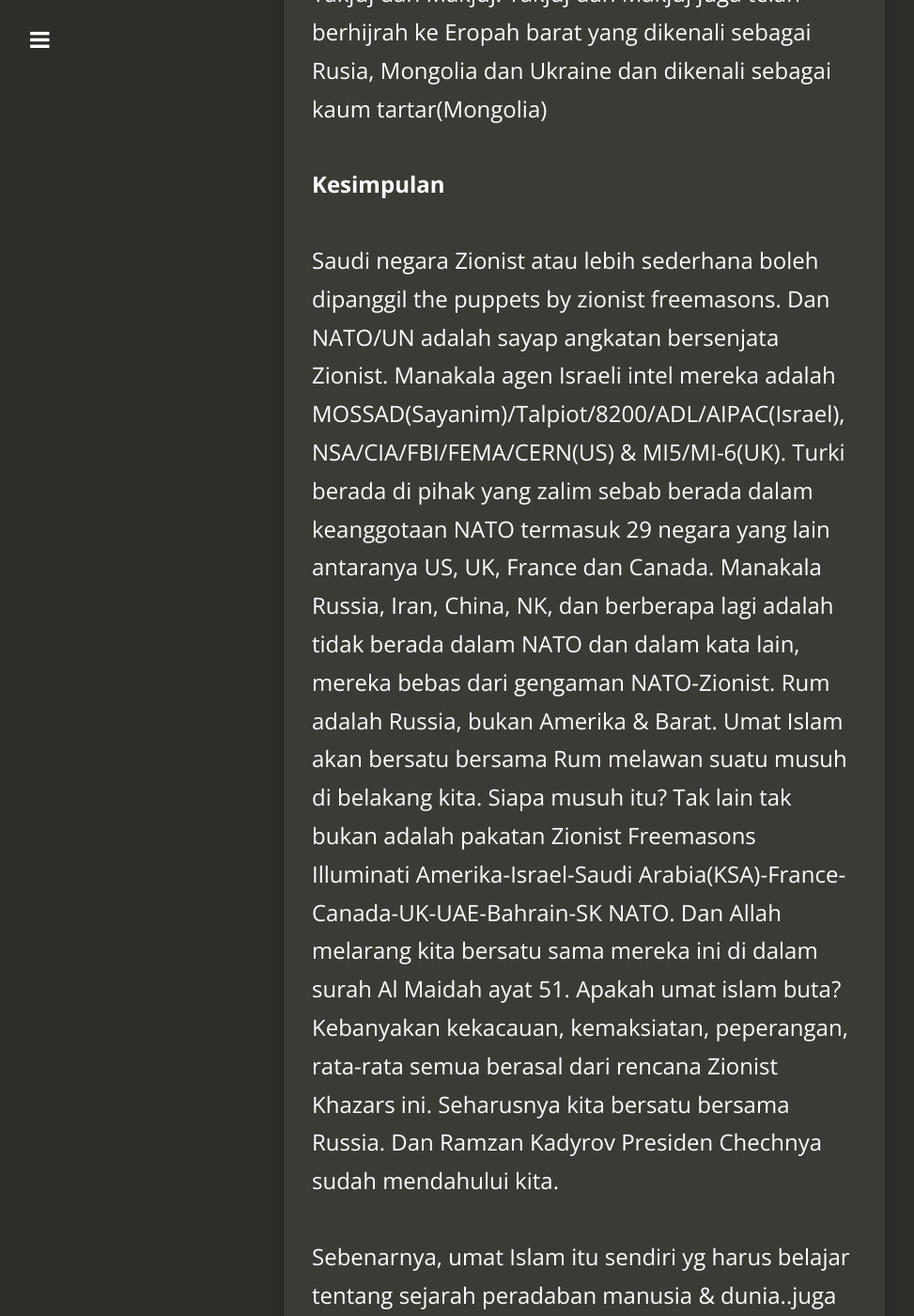
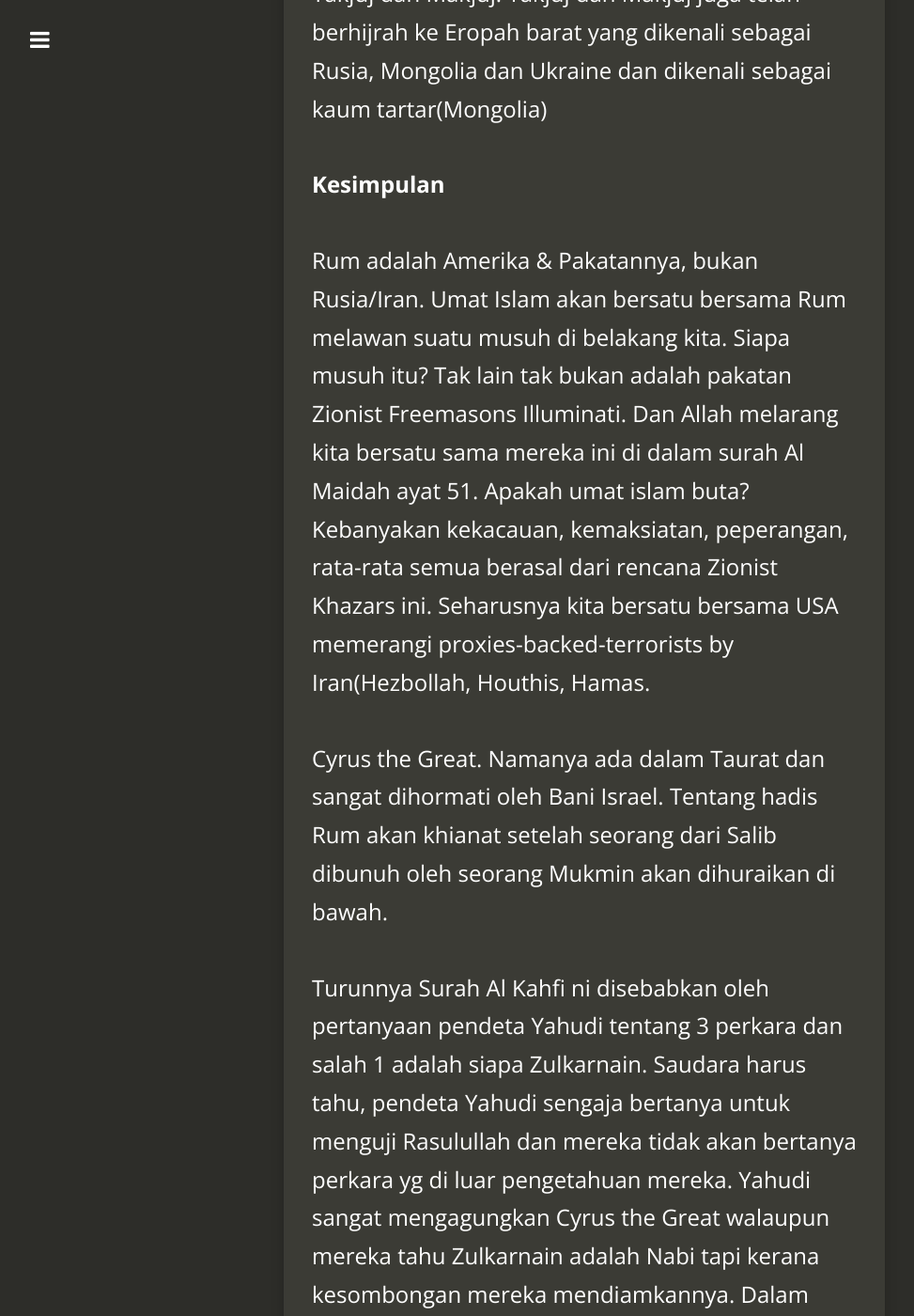
Before and after one commit to kedamaian/swsyafiq, a Jekyll site: the page built from _posts/2018-08-18-sejarah-khazaria-ii-kesimpulan.md, in a window 1280 px wide and 1400 px high, scrolled down 4104 px. Shown: the whole window at 94% size, without its empty margins (18-991 px from the left). Built offline with Jekyll 4.4.1, drawn with Linux system fonts in a browser that asks for light colours; nearby versions of some CDN libraries; comment, search, counter and statistics services are not loaded; some of the changed text lies outside the part shown.

Commit message:
Update 2018-08-18-sejarah-khazaria-ii-kesimpulan.md

```diff
--- a/_posts/2018-08-18-sejarah-khazaria-ii-kesimpulan.md
+++ b/_posts/2018-08-18-sejarah-khazaria-ii-kesimpulan.md
@@ -22,9 +22,9 @@
 
 **Kesimpulan**
 
-Saudi negara Zionist atau lebih sederhana boleh dipanggil the puppets by zionist freemasons. Dan NATO/UN adalah sayap angkatan bersenjata Zionist. Manakala agen Israeli intel mereka adalah MOSSAD(Sayanim)/Talpiot/8200/ADL/AIPAC(Israel),  NSA/CIA/FBI/FEMA/CERN(US) & MI5/MI-6(UK). Turki berada di pihak yang zalim sebab berada dalam keanggotaan NATO termasuk 29 negara yang lain antaranya US, UK, France dan Canada. Manakala Russia, Iran, China, NK, dan berberapa lagi adalah tidak berada dalam NATO dan dalam kata lain, mereka bebas dari gengaman NATO-Zionist. Rum adalah Russia, bukan Amerika & Barat. Umat Islam akan bersatu bersama Rum melawan suatu musuh di belakang kita. Siapa musuh itu? Tak lain tak bukan adalah pakatan Zionist Freemasons Illuminati Amerika-Israel-Saudi Arabia(KSA)-France-Canada-UK-UAE-Bahrain-SK NATO. Dan Allah melarang kita bersatu sama mereka ini di dalam surah Al Maidah ayat 51. Apakah umat islam buta? Kebanyakan kekacauan, kemaksiatan, peperangan, rata-rata semua berasal dari rencana Zionist Khazars ini. Seharusnya kita bersatu bersama Russia. Dan Ramzan Kadyrov Presiden Chechnya sudah mendahului kita.
+Rum adalah Amerika & Pakatannya, bukan Rusia/Iran. Umat Islam akan bersatu bersama Rum melawan suatu musuh di belakang kita. Siapa musuh itu? Tak lain tak bukan adalah pakatan Zionist Freemasons Illuminati. Dan Allah melarang kita bersatu sama mereka ini di dalam surah Al Maidah ayat 51. Apakah umat islam buta? Kebanyakan kekacauan, kemaksiatan, peperangan, rata-rata semua berasal dari rencana Zionist Khazars ini. Seharusnya kita bersatu bersama USA memerangi proxies-backed-terrorists by Iran(Hezbollah, Houthis, Hamas.
 
-Sebenarnya, umat Islam itu sendiri yg harus belajar tentang sejarah peradaban manusia & dunia..juga ayat2 Quran & Hadis tentang akhir zaman. Dan juga sejarah para Anbiya kerana semua kisah para Nabi itu sangat berkaitan rapat dgn kehidupan akhir zaman sekarang. Tentang Rum adalah Russia sekarang saya sangat setuju dgn pendapat berberapa ulama hadis. Kerana saya sendiri sejak bangku sekolah sangat tertarik dgn sejarah komunis Soviet Union dan juga sejarah asal usul bangsa Eropah ini yg saya sendiri buat research dan saya sangat yakin merekalah bangsa Yakjuj Makjuj. Ya, kesemuanya termasuk Russia. Dan Zulkarnain itu adalah Cyrus the Great. Namanya ada dalam Taurat dan sangat dihormati oleh Bani Israel. Tentang hadis Rum akan khianat setelah seorang dari Salib dibunuh oleh seorang Mukmin akan dihuraikan di bawah.
+Cyrus the Great. Namanya ada dalam Taurat dan sangat dihormati oleh Bani Israel. Tentang hadis Rum akan khianat setelah seorang dari Salib dibunuh oleh seorang Mukmin akan dihuraikan di bawah.
 
 Turunnya Surah Al Kahfi ni disebabkan oleh pertanyaan pendeta Yahudi tentang 3 perkara dan salah 1 adalah siapa Zulkarnain. Saudara harus tahu, pendeta Yahudi sengaja bertanya untuk menguji Rasulullah dan mereka tidak akan bertanya perkara yg di luar pengetahuan mereka. Yahudi sangat mengagungkan Cyrus the Great walaupun mereka tahu Zulkarnain adalah Nabi tapi kerana kesombongan mereka mendiamkannya. Dalam sejarah pun diketahui Cyrus adalah penganut Monotheist yaitu agama Tauhid. Ini isyarat pertama yg Cyrus adalah Zulkarnain. Kedua, Nama & kisah Cyrus tertulis dalam Taurat dan Yahudi mengagungkan nya. Inilah punca pendeta Yahudi tentang Zulkarnain. Baca kisah Cyrus dalam Taurat. Dan ada beberapa Nabi dari Bani Israel yg ceritakan akan kedatangan Cyrus untuk selamatkan mereka dari Babylon.
 
```
